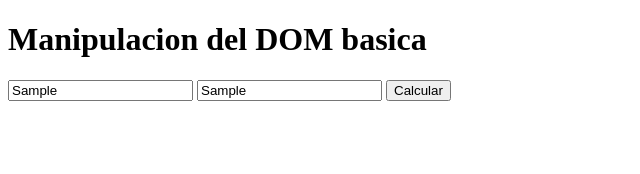
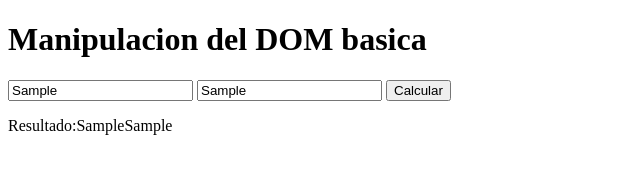
Before and after one commit to Jorggenius/cursoPracticoJS, a plain HTML site: page index.html in a window 1280 px wide. Both pictures are taken after typing "Sample", "Sample" into the empty fields and a click on the button "Calcular". Shown: the whole page, without its empty margins (0-640 px from the left). Drawn offline with Linux system fonts and the light colour scheme.

Commit message:
Este es el quinto commit para el presente repositorio cursoPracticoJS en el cual se puede ver el codigo de a clase #13(adEventListener)

```diff
--- a/index.html
+++ b/index.html
@@ -9,10 +9,13 @@
 <body>
     <h1>Manipulacion del DOM basica</h1>
 
-    <input id="calculo1" placeholder="Escribe algo aqui"/>
-    <input id="calculo2" placeholder="Escribe algo aqui"/>
-    <button id="btnCalcular" onclick="btnOnClick()">Calcular</button>
-    <p id="result"></p>
+    <form id="form">
+        <input id="calculo1" placeholder="Escribe algo aqui"/>
+        <input id="calculo2" placeholder="Escribe algo aqui"/>
+        <button id="btnCalcular">Calcular</button>
+        <p id="result"></p>
+    </form>
+
     <script src="./script.js"></script>
 </body>
 </html>
--- a/script.js
+++ b/script.js
@@ -1,10 +1,14 @@
 const h1 = document.querySelector('h1')
+const form = document.querySelector('#form')
 const input1 = document.querySelector('#calculo1')
 const input2 = document.querySelector('#calculo2')
 const btn = document.querySelector('#btnCalcular')
 const pResult = document.querySelector('#result')
 
-function btnOnClick(){
+form.addEventListener('submit', sumarInputValues)
+
+function sumarInputValues(event){
+  event.preventDefault()
   const sumaInputs = input1.value + input2.value
-  pResult,innerText = "Resultado:" + sumaInputs
+  pResult.innerText = "Resultado:" + sumaInputs
 }
```
